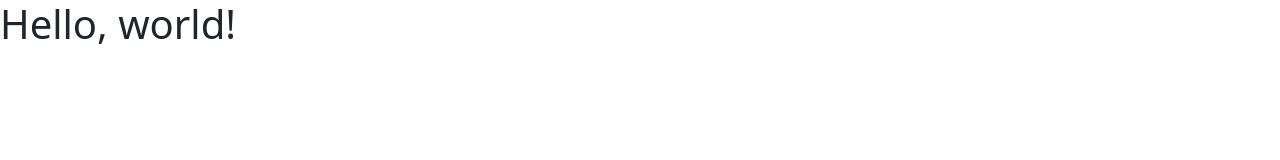
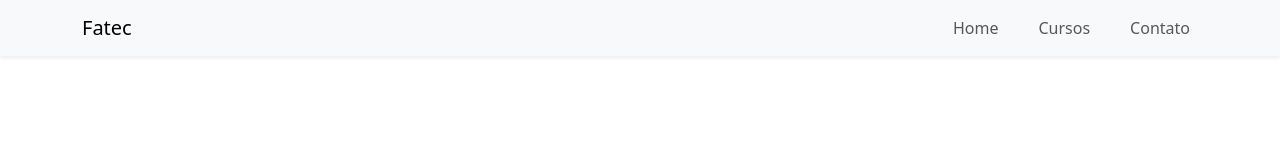
Before and after one commit to DiogoPCS/DevopsGitFlow, a plain HTML site: page index.html in a window 1280 px wide. Drawn offline with nearby package versions, Linux system fonts and the light colour scheme.

Commit message:
feat: header created

```diff
--- a/css/style.css
+++ b/css/style.css
@@ -0,0 +1 @@
+@import url('https://fonts.googleapis.com/css2?family=Montserrat:ital,wght@0,100..900;1,100..900&display=swap');
--- a/index.html
+++ b/index.html
@@ -7,7 +7,29 @@
     <link href="https://cdn.jsdelivr.net/npm/bootstrap@5.3.3/dist/css/bootstrap.min.css" rel="stylesheet" integrity="sha384-QWTKZyjpPEjISv5WaRU9OFeRpok6YctnYmDr5pNlyT2bRjXh0JMhjY6hW+ALEwIH" crossorigin="anonymous">
   </head>
   <body>
-    <h1>Hello, world!</h1>
+    <nav class="navbar navbar-expand-lg bg-body-tertiary shadow-sm p-2">
+        <div class="container">
+          <a class="navbar-brand" href="#">Fatec</a>
+          <button class="navbar-toggler" type="button" data-bs-toggle="collapse" data-bs-target="#navbarSupportedContent" aria-controls="navbarSupportedContent" aria-expanded="false" aria-label="Toggle navigation">
+            <span class="navbar-toggler-icon"></span>
+          </button>
+
+          <div class="collapse navbar-collapse d-flex justify-content-end" id="navbarSupportedContent">
+            <ul class="navbar-nav mb-2 mb-lg-0 float-end gap-4">
+              <li class="nav-item">
+                <a class="nav-link" aria-current="page" href="#">Home</a>
+              </li>
+              <li class="nav-item">
+                <a class="nav-link" href="#">Cursos</a>
+              </li>
+              <li class="nav-item">
+                <a class="nav-link">Contato</a>
+              </li>
+            </ul>
+          </div>
+        </div>
+      </nav>
+
     <script src="https://cdn.jsdelivr.net/npm/bootstrap@5.3.3/dist/js/bootstrap.bundle.min.js" integrity="sha384-YvpcrYf0tY3lHB60NNkmXc5s9fDVZLESaAA55NDzOxhy9GkcIdslK1eN7N6jIeHz" crossorigin="anonymous"></script>
   </body>
 </html>
```
